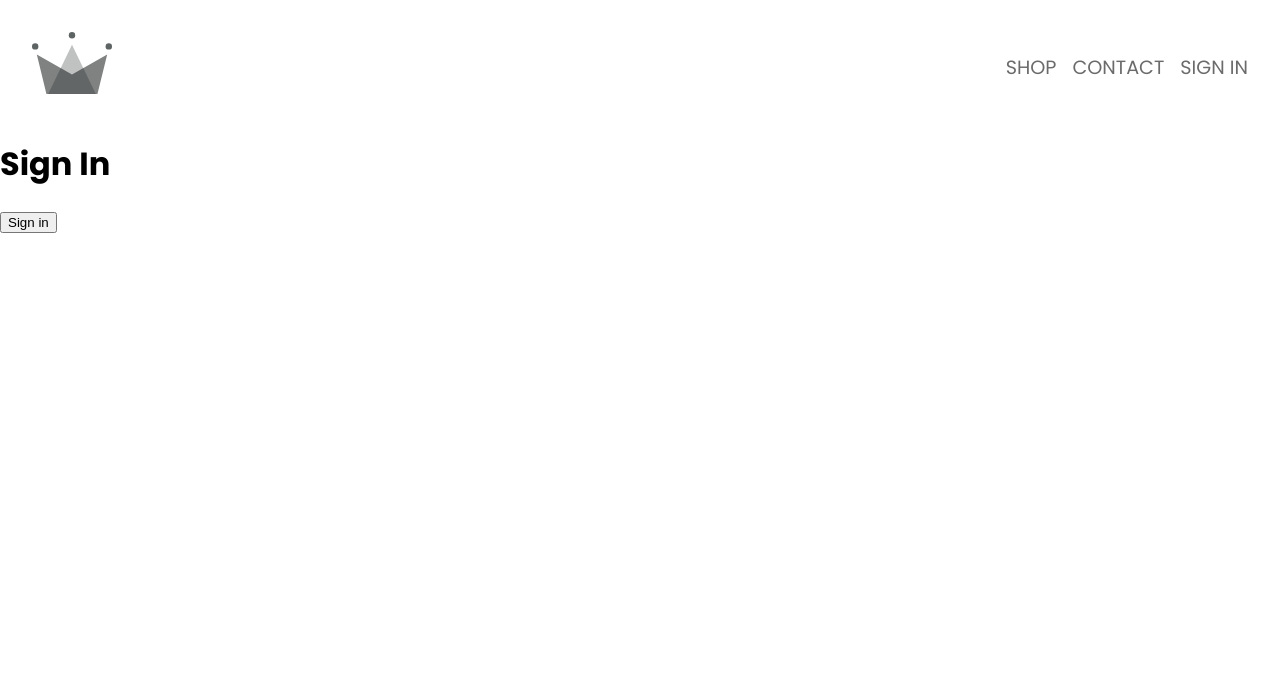
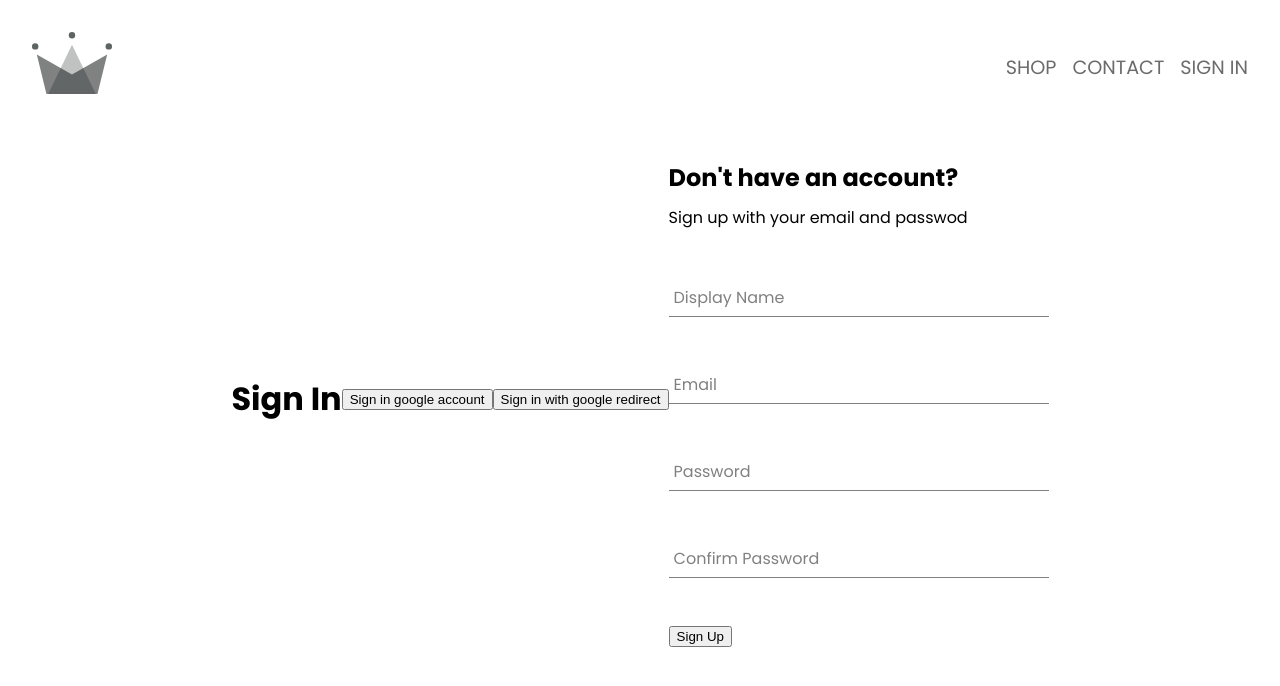
Before and after one commit to andersonzw/crown-couture, a React (Create React App) app: page /sign-in in a window 1280 px wide. Shown: the top 686 px of the page. Built offline with nearby package versions, Linux system fonts and the light colour scheme.

Commit message:
created styling for sign up form

```diff
--- /dev/null
+++ b/src/components/sign-up-form/SignUpForm.jsx
@@ -0,0 +1,93 @@
+import { useState } from "react";
+import {
+  createAuthUserWithEmailAndPassword,
+  createUserDocumentFromAuth,
+} from "../../util/firebase/firebase.utils";
+import FormInput from "./form-input/FormInput";
+import "./SignUpForm.scss"
+
+const defaultformFields = {
+  displayName: "",
+  email: "",
+  password: "",
+  confirmPassword: "",
+};
+
+const SignUpForm = () => {
+  const [formFields, setFormFields] = useState(defaultformFields);
+  const { displayName, email, password, confirmPassword } = formFields;
+
+  const resetFormFields = () => {
+    setFormFields(defaultformFields);
+  };
+
+  const handleChange = (e) => {
+    const { name, value } = e.target;
+    setFormFields({ ...formFields, [name]: value });
+  };
+
+  const handleSubmit = async (e) => {
+    e.preventDefault();
+    if (password !== confirmPassword) {
+      return alert("password do not match");
+    } else {
+      try {
+        const { user } = await createAuthUserWithEmailAndPassword(
+          email,
+          password
+        );
+        await createUserDocumentFromAuth(user, {
+          displayName,
+        });
+        resetFormFields();
+      } catch (error) {
+        if (error.code === "auth/email-already-in-use")
+          alert("Cannot create user, email already in use");
+      }
+    }
+  };
+
+  return (
+    <div className="sign-up-container">
+      <h2>Don't have an account?</h2>
+      <span>Sign up with your email and passwod</span>
+      <form onSubmit={() => console.log("object")} action="">
+        <FormInput
+          label={"Display Name"}
+          type={"text"}
+          changeHandler={handleChange}
+          name="displayName"
+          value={displayName}
+        />
+
+        <FormInput
+          label={"Email"}
+          type={"email"}
+          changeHandler={handleChange}
+          name="email"
+          value={email}
+        />
+        <FormInput
+          label={"Password"}
+          type={"password"}
+          changeHandler={handleChange}
+          name="password"
+          value={password}
+        />
+        <FormInput
+          label={"Confirm Password"}
+          type={"password"}
+          changeHandler={handleChange}
+          name="confirmPassword"
+          value={confirmPassword}
+        />
+
+        <button type="submit" onClick={handleSubmit}>
+          Sign Up
+        </button>
+      </form>
+    </div>
+  );
+};
+
+export default SignUpForm;
--- /dev/null
+++ b/src/components/sign-up-form/SignUpForm.scss
@@ -0,0 +1,8 @@
+.sign-up-container{
+    width: 380px;
+    display: flex;
+    flex-direction: column;
+    h2 {
+        margin:10px 0;
+    }
+}
--- /dev/null
+++ b/src/components/sign-up-form/form-input/FormInput.jsx
@@ -0,0 +1,24 @@
+import React from "react";
+import "./FormInput.scss";
+
+const FormInput = ({ label, changeHandler, value, type, name }) => {
+  return (
+    <div className="group">
+      <input
+        className="form-input"
+        type={type}
+        onChange={changeHandler}
+        required
+        name={name}
+        value={value}
+      />
+      {label && (
+        <label className={`${value.length ? "shrink" : ""} form-input-label`}>
+          {label}
+        </label>
+      )}
+    </div>
+  );
+};
+
+export default FormInput;
--- /dev/null
+++ b/src/components/sign-up-form/form-input/FormInput.scss
@@ -0,0 +1,54 @@
+$sub-color: grey;
+$main-color: black;
+
+@mixin shrinkLabel {
+  top: -14px;
+  font-size: 12px;
+  color: $main-color;
+}
+
+.group {
+  position: relative;
+  margin: 45px 0;
+
+  .form-input {
+    background: none;
+    background-color: white;
+    color: $sub-color;
+    font-size: 18px;
+    padding: 10px 10px 10px 5px;
+    display: block;
+    width: 100%;
+    border: none;
+    border-radius: 0;
+    border-bottom: 1px solid $sub-color;
+    margin: 25px 0;
+
+    &:focus {
+      outline: none;
+    }
+
+    &:focus ~ .form-input-label {
+      @include shrinkLabel();
+    }
+  }
+
+  input[type='password'] {
+    letter-spacing: 0.3em;
+  }
+
+  .form-input-label {
+    color: $sub-color;
+    font-size: 16px;
+    font-weight: normal;
+    position: absolute;
+    pointer-events: none;
+    left: 5px;
+    top: 10px;
+    transition: 300ms ease all;
+
+    &.shrink {
+      @include shrinkLabel();
+    }
+  }
+}
--- a/src/routes/sign-in/SignIn.jsx
+++ b/src/routes/sign-in/SignIn.jsx
@@ -1,16 +1,46 @@
-import React from "react";
-import { signInWithGooglePopup, createUserDocumentFromAuth } from "../../util/firebase/firebase.utils";
+import { useEffect } from "react";
+import { getRedirectResult } from "firebase/auth";
+
+import {
+  auth,
+  signInWithGooglePopup,
+  createUserDocumentFromAuth,
+  signInWithGoogleRedirect,
+} from "../../util/firebase/firebase.utils";
+import SignUpForm from "../../components/sign-up-form/SignUpForm";
 
 const SignIn = () => {
+
+// google redirect
+  const asyncFunction = async () => {
+    const response = await getRedirectResult(auth);
+    console.log(response);
+    if (response){
+        const userDocRef = await createUserDocumentFromAuth(response.user)
+    }
+  };
+  useEffect(() => {
+    asyncFunction();
+  }, []);
+
+  const logGoogleRedirectUser = async () => {
+    const { user } = await signInWithGoogleRedirect();
+  };
+
+// google popup
   const logGoogleUser = async () => {
-    const {user} = await signInWithGooglePopup();
-    const userDocRef =  await createUserDocumentFromAuth(user)
+    const { user } = await signInWithGooglePopup();
+    const userDocRef = await createUserDocumentFromAuth(user);
   };
 
   return (
-    <div>
+    <div className=" paddings innerWidth flexCenter">
       <h1>Sign In</h1>
-      <button onClick={logGoogleUser}>Sign in</button>
+      <button onClick={logGoogleUser}>Sign in google account</button>
+      <button onClick={logGoogleRedirectUser}>
+        Sign in with google redirect
+      </button>
+      <SignUpForm />
     </div>
   );
 };
--- a/src/util/firebase/firebase.utils.js
+++ b/src/util/firebase/firebase.utils.js
@@ -1,3 +1,5 @@
+//having firebase util as a separate file helps to protect your frontend application with 3rd party changes
+
 // Import the functions you need from the SDKs you need
 import { initializeApp } from "firebase/app";
 import {
@@ -5,6 +7,7 @@
   signInWithRedirect,
   signInWithPopup,
   GoogleAuthProvider,
+  createUserWithEmailAndPassword,
 } from "firebase/auth";
 // TODO: Add SDKs for Firebase products that you want to use
 // https://firebase.google.com/docs/web/setup#available-libraries
@@ -25,20 +28,26 @@
 const firebaseApp = initializeApp(firebaseConfig);
 
 // forces users to select an account when interacting with providers
-const provider = new GoogleAuthProvider();
-provider.setCustomParameters({
+const googleProvider = new GoogleAuthProvider();
+
+googleProvider.setCustomParameters({
   prompt: "select_account",
 });
 
+export const db = getFirestore();
 export const auth = getAuth();
-export const signInWithGooglePopup = () => signInWithPopup(auth, provider);
 
-export const db = getFirestore();
-
-
+export const signInWithGooglePopup = () =>
+  signInWithPopup(auth, googleProvider);
+export const signInWithGoogleRedirect = () =>
+  signInWithRedirect(auth, googleProvider);
 
 // creating user documents in firestore db
-export const createUserDocumentFromAuth = async (userAuth) => {
+export const createUserDocumentFromAuth = async (
+  userAuth,
+  additionalInformation = {}
+) => {
+  if (!userAuth) return;
   const userDocRef = doc(db, "users", userAuth.uid);
   console.log(userDocRef);
 
@@ -50,14 +59,21 @@
     const createdAt = new Date(); //when signed in
 
     try {
-      await setDoc(userDocRef, { displayName, email, createdAt });
+      await setDoc(userDocRef, {
+        displayName,
+        email,
+        createdAt,
+        ...additionalInformation, //adds additional information incase displayname is null
+      });
     } catch (error) {
       console.log(error);
     }
   }
 
-  return userDocRef
+  return userDocRef;
 };
 
-// if user data exists, return userDocRef
-// else create/set the document with the userdata using
+export const createAuthUserWithEmailAndPassword = async (email, password) => {
+  if (!email || !password) return;
+  return await createUserWithEmailAndPassword(auth, email, password);
+};
```
